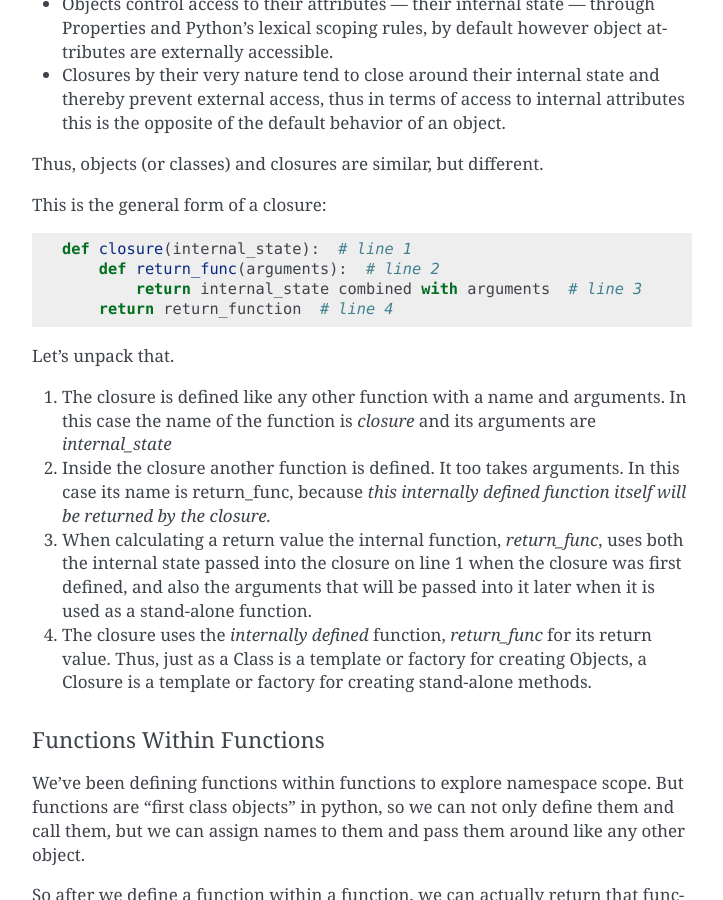
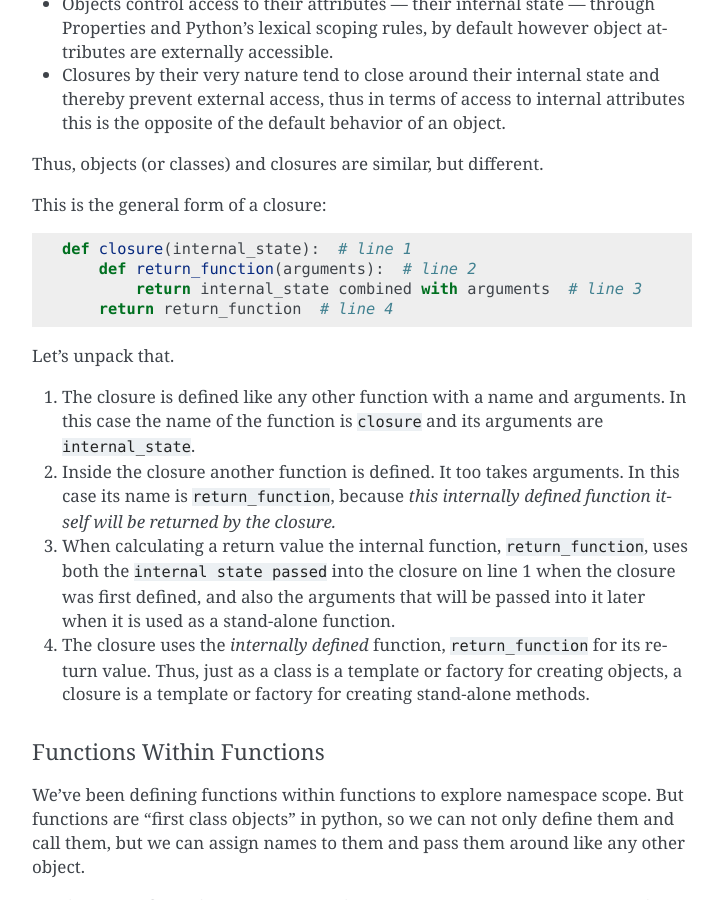
Before and after one commit to rriehle/FP3, a Sphinx documentation site: the page built from source/index.rst, in a window 1280 px wide and 900 px high, scrolled down 2379 px. Shown: the whole window, without its empty margins (388-1111 px from the left). Built offline with Sphinx 7.4.7, drawn with Linux system fonts in a browser that asks for light colours.

Commit message:
punctuation

```diff
--- a/source/index.rst
+++ b/source/index.rst
@@ -118,16 +118,16 @@
 .. code-block:: python
 
     def closure(internal_state):  # line 1
-        def return_func(arguments):  # line 2
+        def return_function(arguments):  # line 2
             return internal_state combined with arguments  # line 3
         return return_function  # line 4
 
 Let's unpack that.
 
-1.  The closure is defined like any other function with a name and arguments.  In this case the name of the function is `closure` and its arguments are `internal_state`
-2.  Inside the closure another function is defined.  It too takes arguments.  In this case its name is return_func, because *this internally defined function itself will be returned by the closure.*
-3.  When calculating a return value the internal function, `return_func`, uses both the internal state passed into the closure on line 1 when the closure was first defined, and also the arguments that will be passed into it later when it is used as a stand-alone function.
-4.  The closure uses the *internally defined* function, `return_func` for its return value.  Thus, just as a Class is a template or factory for creating Objects, a Closure is a template or factory for creating stand-alone methods.
+1.  The closure is defined like any other function with a name and arguments.  In this case the name of the function is ``closure`` and its arguments are ``internal_state``.
+2.  Inside the closure another function is defined.  It too takes arguments.  In this case its name is ``return_function``, because *this internally defined function itself will be returned by the closure.*
+3.  When calculating a return value the internal function, ``return_function``, uses both the ``internal state passed`` into the closure on line 1 when the closure was first defined, and also the arguments that will be passed into it later when it is used as a stand-alone function.
+4.  The closure uses the *internally defined* function, ``return_function`` for its return value.  Thus, just as a class is a template or factory for creating objects, a closure is a template or factory for creating stand-alone methods.
 
 
 Functions Within Functions
```
